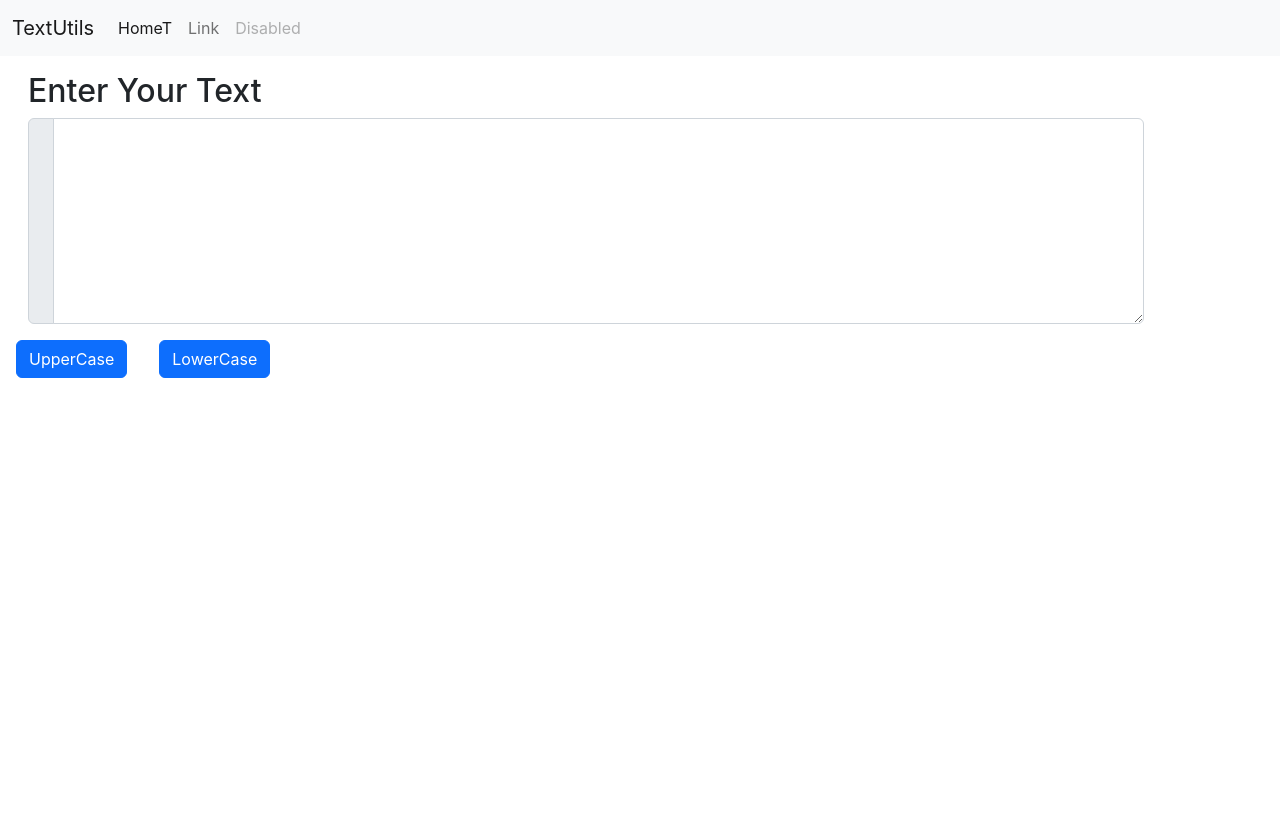
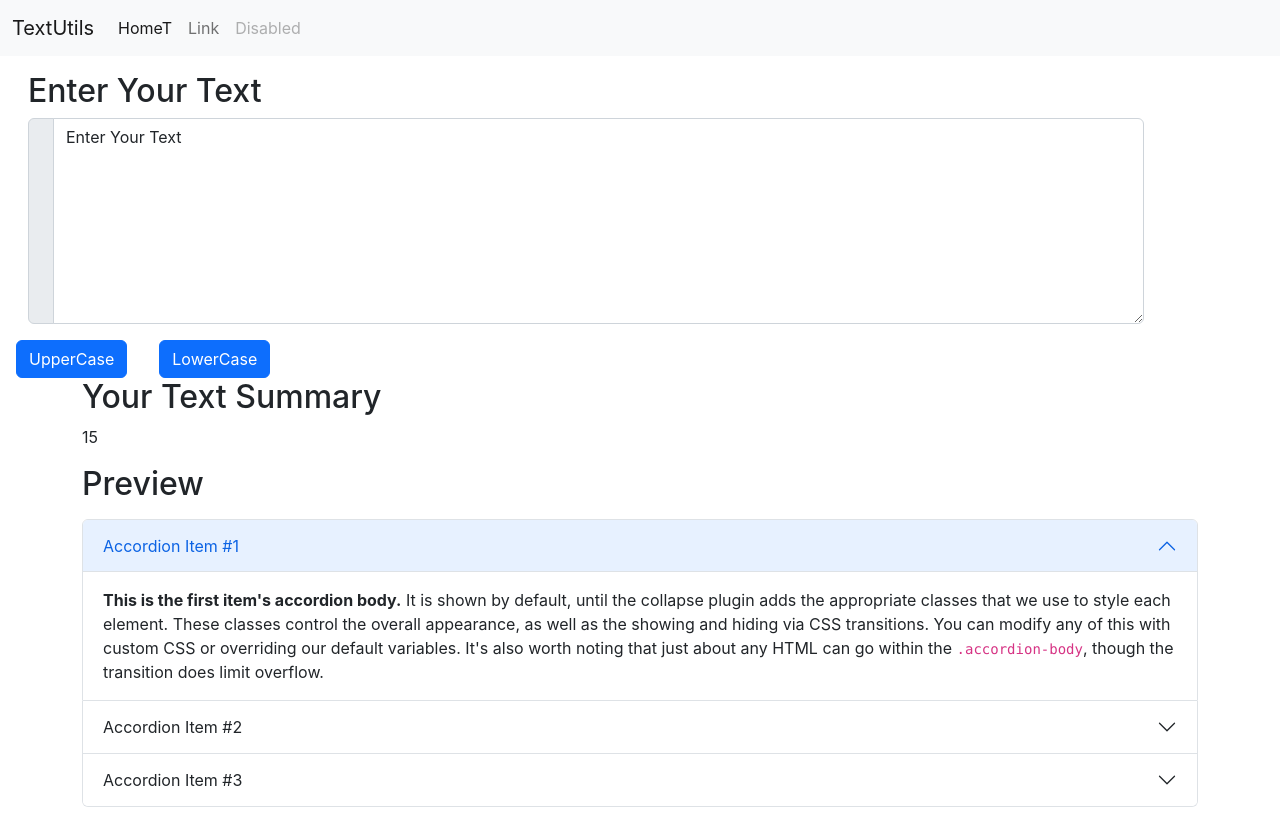
Before and after one commit to Parthgrow/textutilsnewnew, a React (Create React App) app: page / in a window 1280 px wide. Before the commit the page ends 800 px from the top, so only its background shows below. Built offline with nearby package versions, Linux system fonts and the light colour scheme.

Commit message:
TextUtils with Navbar, TextForm(basic) , About(without darkmode)

```diff
--- a/package.json
+++ b/package.json
@@ -8,7 +8,8 @@
     "@testing-library/user-event": "^13.5.0",
     "react": "^18.1.0",
     "react-dom": "^18.1.0",
-    "react-scripts": "5.0.1",
+    "react-router-dom": "^6.3.0",
+    "react-scripts": "^2.1.3",
     "web-vitals": "^2.1.4"
   },
   "scripts": {
--- a/src/App.js
+++ b/src/App.js
@@ -1,5 +1,8 @@
 // import logo from './logo.svg';
 import './App.css';
+import React from 'react';
+
+import About from './components/About';
 import Navbar from './components/Navbar';
 import TextForm from './components/TextForm';
 
@@ -7,7 +10,16 @@
   return (
     <>
     <Navbar title="TextUtils" link1="HomeT"/>
-    <TextForm/>
+
+    <TextForm heading="Enter Your Text" />
+    <div className="container my-3">
+
+    <About/>
+
+
+    </div>
+
+
 
     </>
   );
--- /dev/null
+++ b/src/components/About.js
@@ -0,0 +1,47 @@
+import React from 'react'
+
+export default function About() {
+    return (
+        <>
+
+            <div class="accordion" id="accordionExample">
+                <div class="accordion-item">
+                    <h2 class="accordion-header" id="headingOne">
+                        <button class="accordion-button" type="button" data-bs-toggle="collapse" data-bs-target="#collapseOne" aria-expanded="true" aria-controls="collapseOne">
+                            Accordion Item #1
+                        </button>
+                    </h2>
+                    <div id="collapseOne" class="accordion-collapse collapse show" aria-labelledby="headingOne" data-bs-parent="#accordionExample">
+                        <div class="accordion-body">
+                            <strong>This is the first item's accordion body.</strong> It is shown by default, until the collapse plugin adds the appropriate classes that we use to style each element. These classes control the overall appearance, as well as the showing and hiding via CSS transitions. You can modify any of this with custom CSS or overriding our default variables. It's also worth noting that just about any HTML can go within the <code>.accordion-body</code>, though the transition does limit overflow.
+                        </div>
+                    </div>
+                </div>
+                <div class="accordion-item">
+                    <h2 class="accordion-header" id="headingTwo">
+                        <button class="accordion-button collapsed" type="button" data-bs-toggle="collapse" data-bs-target="#collapseTwo" aria-expanded="false" aria-controls="collapseTwo">
+                            Accordion Item #2
+                        </button>
+                    </h2>
+                    <div id="collapseTwo" class="accordion-collapse collapse" aria-labelledby="headingTwo" data-bs-parent="#accordionExample">
+                        <div class="accordion-body">
+                            <strong>This is the second item's accordion body.</strong> It is hidden by default, until the collapse plugin adds the appropriate classes that we use to style each element. These classes control the overall appearance, as well as the showing and hiding via CSS transitions. You can modify any of this with custom CSS or overriding our default variables. It's also worth noting that just about any HTML can go within the <code>.accordion-body</code>, though the transition does limit overflow.
+                        </div>
+                    </div>
+                </div>
+                <div class="accordion-item">
+                    <h2 class="accordion-header" id="headingThree">
+                        <button class="accordion-button collapsed" type="button" data-bs-toggle="collapse" data-bs-target="#collapseThree" aria-expanded="false" aria-controls="collapseThree">
+                            Accordion Item #3
+                        </button>
+                    </h2>
+                    <div id="collapseThree" class="accordion-collapse collapse" aria-labelledby="headingThree" data-bs-parent="#accordionExample">
+                        <div class="accordion-body">
+                            <strong>This is the third item's accordion body.</strong> It is hidden by default, until the collapse plugin adds the appropriate classes that we use to style each element. These classes control the overall appearance, as well as the showing and hiding via CSS transitions. You can modify any of this with custom CSS or overriding our default variables. It's also worth noting that just about any HTML can go within the <code>.accordion-body</code>, though the transition does limit overflow.
+                        </div>
+                    </div>
+                </div>
+            </div>
+        </>
+    )
+}
--- a/src/components/TextForm.js
+++ b/src/components/TextForm.js
@@ -1,11 +1,22 @@
+/*
+
+Unresolved Problems:
+::::::::::::::::::::::
+What if the value of text=Null? (The {text.length}) will throw an error
+
+
+
+
+*/
+
 import React from 'react'
 import { useState } from 'react'
 
-export default function TextForm() {
+export default function TextForm(props) {
 
-    const [text, setText] = useState(null);
+    const [text, setText] = useState("Enter Your Text");
 
-    const handleUpperCase = ()=>{
+    const handleUpperCase = () => {
 
         let newText = text.toUpperCase();
         console.log("handleUpperCase() is clicked");
@@ -13,7 +24,7 @@
         setText(newText);
 
     };
-    const handleLowerCase = ()=>{
+    const handleLowerCase = () => {
 
         let newText = text.toLowerCase();
         console.log("handleLowerCase() is clicked");
@@ -22,7 +33,7 @@
 
     };
 
-    const handleOnChange = (event)=>{
+    const handleOnChange = (event) => {
         console.log("handleOnCHange() is clicked");
         setText(event.target.value);
 
@@ -35,7 +46,7 @@
             <div className="container my-3 mx-3">
 
 
-                <h2>Enter Your Text </h2>
+                <h2> {props.heading} </h2>
 
                 <div className="input-group ">
                     <span className="input-group-text"></span>
@@ -53,18 +64,20 @@
             <button type="button" className="btn btn-primary mx-3 " onClick={handleUpperCase}>UpperCase</button>
             <button type="button" className="btn btn-primary mx-3 " onClick={handleLowerCase}>LowerCase</button>
 
-            {/* <div className="container" my-3 mx-3>
+            <div className="container" my-3 mx-3>
                 <h2>Your Text Summary</h2>
+                <p> {text.length}</p>
                 <h2>Preview</h2>
-                <p> No. of Words are : {text.spli(" ").length}
+                {/* <p> No. of Words are : {text.spli(" ").length}
 
                     No. of Characters are: {text.length}
 
-                    Estimated Reading Time : {0.008*text.split(" ").length}
+                    Estimated Reading Time : {0.008 * text.split(" ").length}
 
-                </p>
-                <p>{text}</p>
-            </div> */}
+                </p> */}
+                {/* <p>{text}</p> */}
+
+            </div>
 
 
 
```
Also changed, not shown: 1 other file (tests, documents, lock files or other folders).
